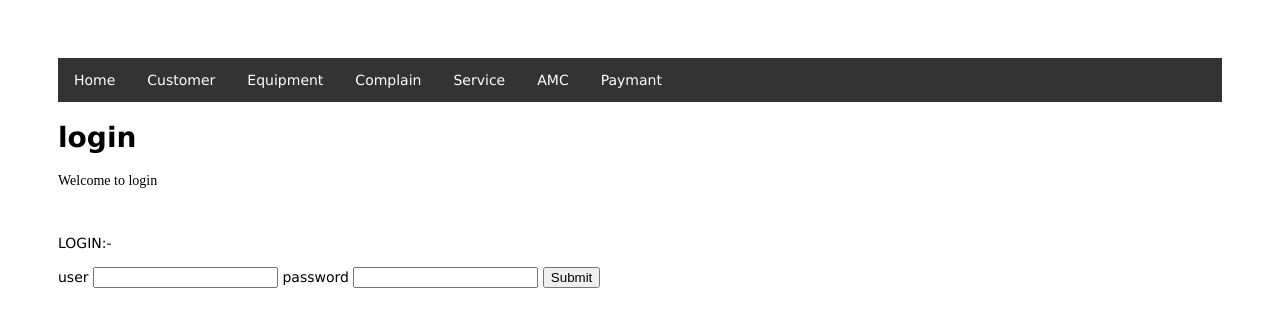
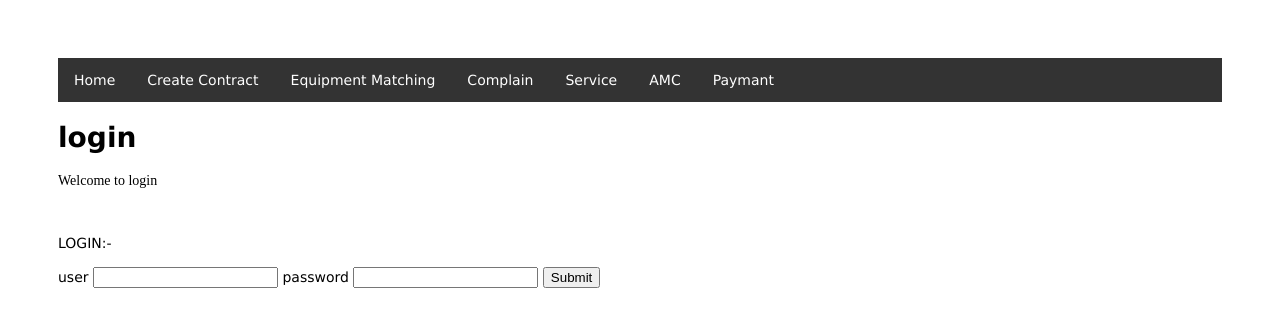
Before and after one commit to ParagDineshGupta/abc, a Node server app: page /save/ in a window 1280 px wide. Shown: the top 327 px of the page. Run offline with Node 20, Linux system fonts and the light colour scheme; some libraries are stand-ins or nearby versions.

Commit message:
Update header.ejs

```diff
--- a/equip2/views/header.ejs
+++ b/equip2/views/header.ejs
@@ -69,7 +69,7 @@ float: right;
 <ul>
     <li><a href="/">Home</a></li>
     <li class="dropdown">
-        <a href="/searchcust" class="dropbtn">Customer</a>
+        <a href="/contract" class="dropbtn">Create Contract</a>
         <div class="dropdown-content">
             <a href="searchcust">Search Customer</a>
             <a href="addcust">Add New Customer</a>
@@ -77,7 +77,7 @@ float: right;
         </div>
     </li>
     <li class="dropdown">
-        <a href="javascript:void(0)" class="dropbtn">Equipment</a>
+        <a href="/match" class="dropbtn">Equipment Matching</a>
         <div class="dropdown-content">
             <a href="searchequip">Search Equipment</a>
             <a href="addequip">Add New Equipment</a>
```
